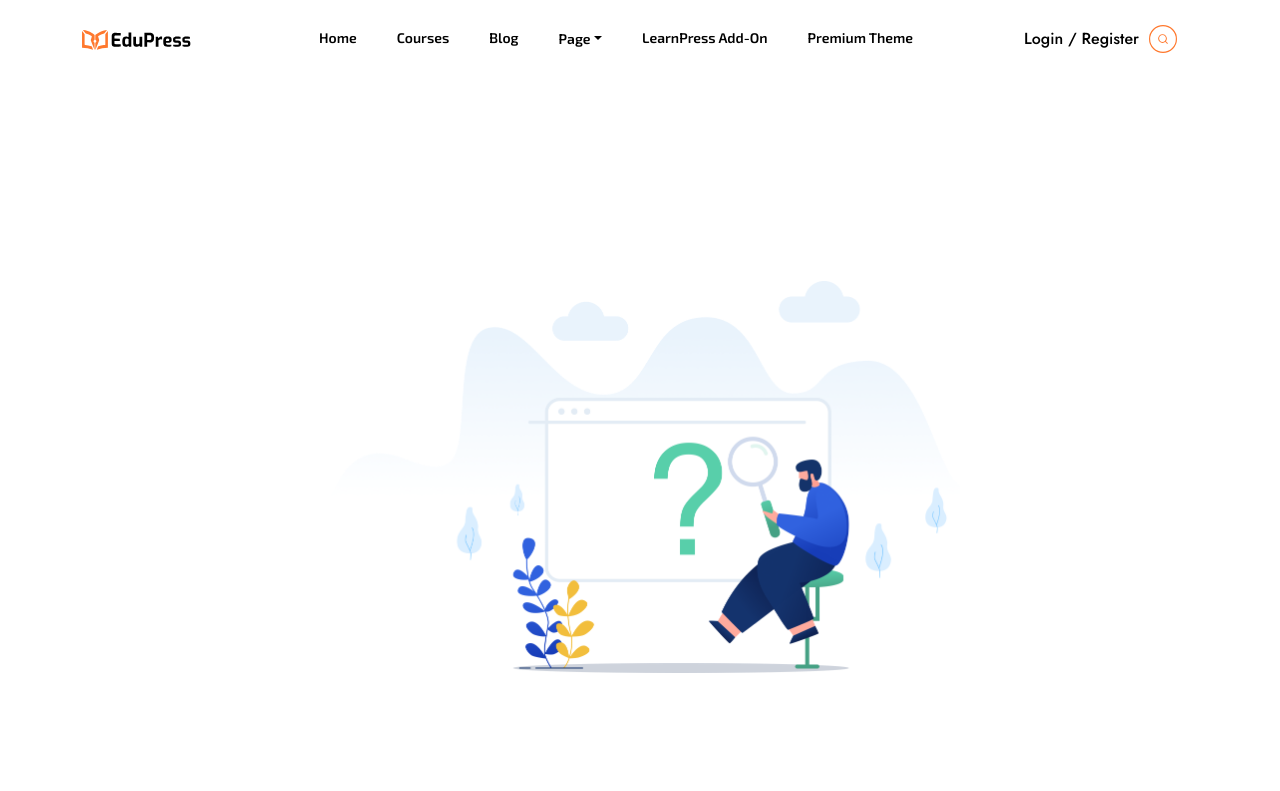
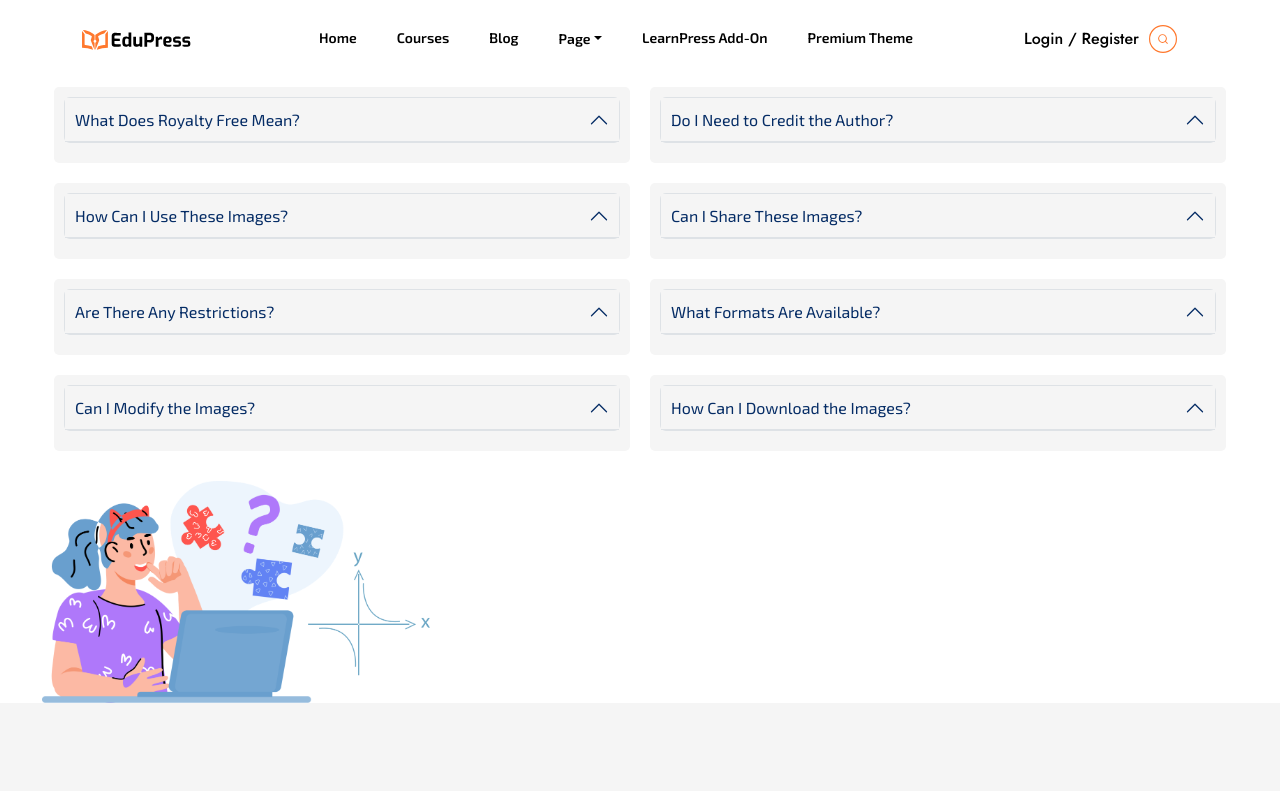
Before and after one commit to HashemJalloul/Our-project, a React (Vite) app: page /FAQS in a window 1280 px wide. Shown: the top 791 px of the page. Built offline with nearby package versions, Linux system fonts and the light colour scheme.

Commit message:
added FAQS

```diff
--- a/src/pages/FAQS/FAQS.css
+++ b/src/pages/FAQS/FAQS.css
@@ -0,0 +1,81 @@
+.faqs-page {
+  background-color: #f5f5f5;
+  padding: 10px;
+  border-radius: 5px;
+  margin: 10px 0;
+}
+
+.accordion-container {
+  display: flex;
+  justify-content: center;
+  align-items: flex-start;
+  flex-wrap: wrap;
+}
+.accordion-button:not(.collapsed) {
+  color: var(--bs-accordion-active-color);
+  background-color: #f5f5f5;
+  font-family: "Exo 2", sans-serif;
+}
+
+.accordion-button:not(.collapsed)::after {
+  background-image: var(--bs-accordion-btn-active-icon);
+}
+
+
+.accordion {
+  flex: 1;
+  max-width: 45%;
+  margin: 0 10px;
+}
+
+.faqs-page {
+   background-color: #f5f5f5;
+  padding: 10px;
+  margin: 10px 0;}
+
+.accordion-item {
+  margin-bottom: 10px;
+}
+
+.accordion-button {
+  width: 100%;
+  padding: 10px;
+  background-color: #e0e0e0;
+  border: none;
+  cursor: pointer;
+  text-align: left;
+}
+
+.accordion-button.active {
+  background-color: #f5f5f5;
+}
+
+.accordion-content {
+  overflow: hidden;
+  transition: max-height 0.3s ease;
+}
+.accordion-container {
+  display: flex;
+  justify-content: center;
+  align-items: flex-start;
+  flex-wrap: wrap;
+}
+
+.accordion {
+  display: flex;
+  flex-direction: column;
+  width: 50%;
+}
+
+.faq-image {
+  display: flex;
+  justify-content: center;
+  margin-top: 20px;
+  width: 100%;
+}
+
+.faq-image img {
+  height: 222px;
+  width: 1200px;
+  padding-left: 300px;
+}
--- a/src/pages/FAQS/FAQS.jsx
+++ b/src/pages/FAQS/FAQS.jsx
@@ -1,9 +1,82 @@
+'use client'
+import { useState } from 'react'
 import './FAQS.css'
 
-export default function FAQS() {
+const FAQSItem = ({ title, content }) => {
+  const [isActive, setIsActive] = useState(false)
+
+  const handleToggle = () => {
+    setIsActive(!isActive)
+  }
+
   return (
-    <div>
-      dddd
+    <section className='faqs-page'>
+      <div className='accordion-item'>
+        <button className={`accordion-button ${isActive ? 'active' : ''}`} onClick={handleToggle}>
+          {title}
+        </button>
+        <div className='accordion-content' style={{ maxHeight: isActive ? '200px' : '0' }}>
+          <p>{content}</p>
+        </div>
+      </div>
+    </section>
+  )
+}
+
+const FAQS = () => {
+  const items = [
+    {
+      title: 'What Does Royalty Free Mean?',
+      content: "Royalty free means you don't have to pay royalties each time you use the image."
+    },
+    {
+      title: 'How Can I Use These Images?',
+      content: "You can use these images for personal and commercial projects without additional fees."
+    },
+    {
+      title: 'Are There Any Restrictions?',
+      content: "There are no major restrictions, but it's good to check the licensing terms."
+    },
+    {
+      title: 'Can I Modify the Images?',
+      content: "Yes, you can modify the images to fit your needs."
+    },
+    {
+      title: 'Do I Need to Credit the Author?',
+      content: "It's not required but appreciated if you do."
+    },
+    {
+      title: 'Can I Share These Images?',
+      content: "Yes, you can share them as long as you follow the licensing terms."
+    },
+    {
+      title: 'What Formats Are Available?',
+      content: "Images are available in various formats such as JPG, PNG, and SVG."
+    },
+    {
+      title: 'How Can I Download the Images?',
+      content: "You can download images directly from the website after selecting them."
+    }
+  ]
+
+  return (
+    <div className='accordion-container'>
+      <div className='accordion'>
+        {items.slice(0, 4).map((item, index) => (
+          <FAQSItem key={index} title={item.title} content={item.content} />
+        ))}
+        <div className='faq-image'>
+        <img src="/public/imges/Frame 114.png" alt="" />
+      </div>
+      </div>
+      <div className='accordion'>
+        {items.slice(4).map((item, index) => (
+          <FAQSItem key={index} title={item.title} content={item.content} />
+        ))}
+      </div>
     </div>
   )
+
 }
+
+export default FAQS
```
Also changed, not shown: src/main.jsx (+7 -0 lines), public/imges/Frame 114.png (added).
